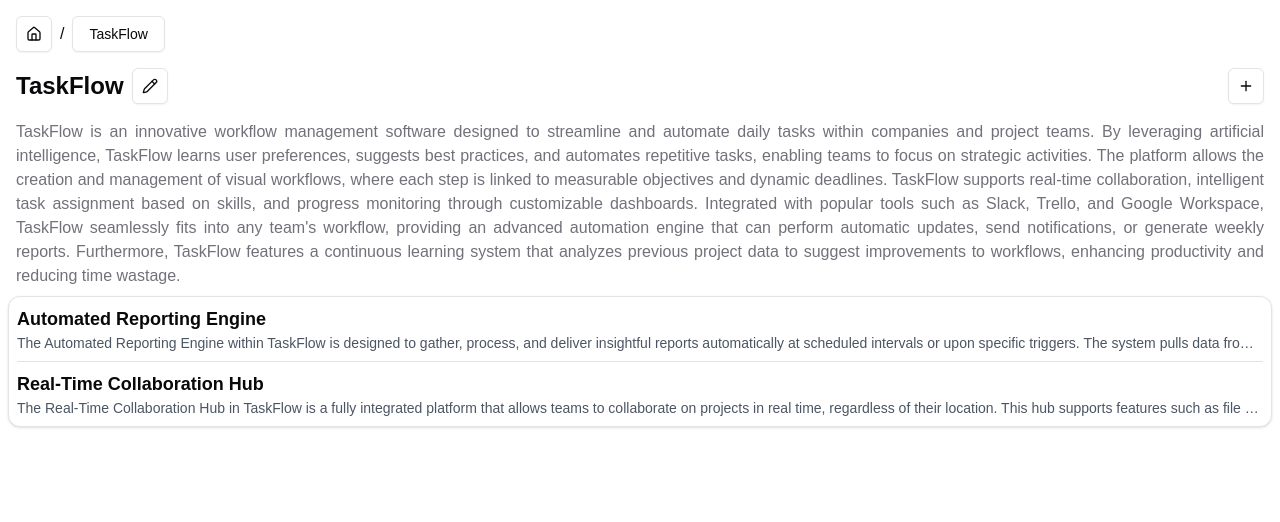
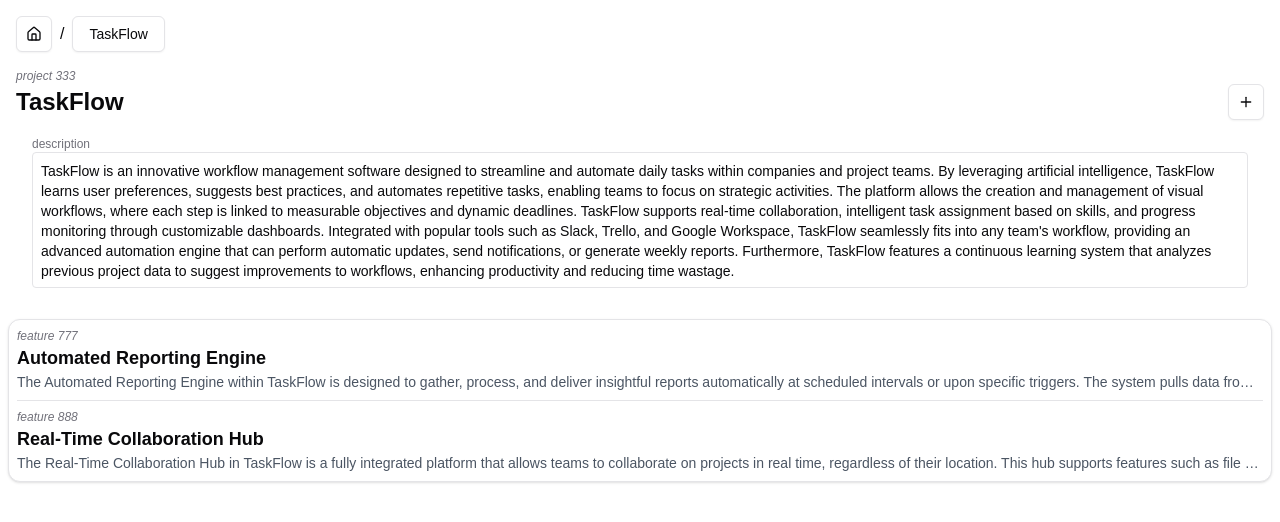
Before and after one commit to cechecco/veda, a Next.js app in the folder veda/: page /dashboard in a window 1280 px wide. Both pictures are taken after a click on the element "TaskFlow". Shown: the top 522 px of the page. Built offline with nearby package versions, Linux system fonts and the light colour scheme.

Commit message:
feature header move desccription in textarea

```diff
--- a/veda/app/dashboard/FeatureCard.tsx
+++ b/veda/app/dashboard/FeatureCard.tsx
@@ -10,6 +10,7 @@
 const FeatureCard: React.FC<FeatureCardProps> = ({ feature, setParentId }) => {
   return (
       <div className="flex-grow overflow-hidden">
+        <p className="text-xs text-muted-foreground italic">{feature.type} {feature.id}</p>
         <h3
           className="text-lg font-semibold truncate hover:underline cursor-pointer"
           onClick={() => setParentId(feature.id)}
--- a/veda/app/dashboard/FeatureHeader.tsx
+++ b/veda/app/dashboard/FeatureHeader.tsx
@@ -1,4 +1,4 @@
-import React from "react";
+import React, { useEffect, useState } from "react";
 import { Button } from "@/components/ui/button";
 import { Pencil, Plus } from "lucide-react";
 import { Feature } from "./actions";
@@ -8,29 +8,51 @@
 }
 
 const FeatureHeader: React.FC<FeatureHeaderProps> = ({ feature }) => {
+    const [description, setDescription] = useState(feature?.description || "");
+
+    const handleDescriptionChange = (e: React.ChangeEvent<HTMLTextAreaElement>) => {
+        setDescription(e.target.value);
+    };
+
+    useEffect(() => {
+        setDescription(feature?.description || "");
+    }, [feature]);
+
     return (
-        <>
-            <div className="p-2 flex justify-between items-center">
+        <div className="p-2">
+            {feature && (
+                <p className="text-xs text-muted-foreground italic">{feature.type} {feature.id}</p>
+            )}
+            <div className="flex justify-between items-center">
                 <div className="flex items-center gap-2">
                     <p className="text-2xl font-bold">
                         {feature ? feature.name : "My company"}
                     </p>
-                    {feature && (
-                        <Button variant="outline" size="icon">
-                            <Pencil className="h-4 w-4" />
-                        </Button>
-                    )}
                 </div>
                 <Button variant="outline" size="icon">
                     <Plus className="h-4 w-4" />
                 </Button>
             </div>
-            <p className="text-muted-foreground p-2 text-justify">
-                {feature
-                    ? feature.description
-                    : "This is your company dashboard. Here you can manage your company projects"}
-            </p>
-        </>
+            <div className="p-4">
+                <p className="text-muted-foreground text-xs">description</p>
+                {feature ? (
+                    <textarea
+                        className="w-full p-2 text-sm border rounded resize-none"
+                        value={description}
+                        onChange={handleDescriptionChange}
+                        style={{ height: 'auto', overflow: 'hidden' }}
+                        ref={(textarea) => {
+                            if (textarea) {
+                                textarea.style.height = 'auto';
+                                textarea.style.height = textarea.scrollHeight + 'px';
+                            }
+                        }}
+                    />
+                ) : (
+                    <p className="text-justify">This is your company dashboard. Here you can manage your company projects</p>
+                )}
+            </div>
+        </div>
     );
 };
 
--- a/veda/app/dashboard/actions.tsx
+++ b/veda/app/dashboard/actions.tsx
@@ -5,6 +5,7 @@
     name: string
     description: string
     parentId: string | null
+    type: "project" | "feature"
 }
 
 const data: Feature[] = [
@@ -12,61 +13,71 @@
         "id": "333",
         "name": "TaskFlow",
         "description": "TaskFlow is an innovative workflow management software designed to streamline and automate daily tasks within companies and project teams. By leveraging artificial intelligence, TaskFlow learns user preferences, suggests best practices, and automates repetitive tasks, enabling teams to focus on strategic activities. The platform allows the creation and management of visual workflows, where each step is linked to measurable objectives and dynamic deadlines. TaskFlow supports real-time collaboration, intelligent task assignment based on skills, and progress monitoring through customizable dashboards. Integrated with popular tools such as Slack, Trello, and Google Workspace, TaskFlow seamlessly fits into any team's workflow, providing an advanced automation engine that can perform automatic updates, send notifications, or generate weekly reports. Furthermore, TaskFlow features a continuous learning system that analyzes previous project data to suggest improvements to workflows, enhancing productivity and reducing time wastage.",
-        "parentId": null
+        "parentId": null,
+        "type": "project"
     },
     {
         "id": "444",
         "name": "Project Manager Pro",
         "description": "Project Manager Pro is a comprehensive project management solution built to handle complex multi-phase projects across different industries. It enables teams to plan, execute, and track project milestones with precision. The software supports detailed Gantt charts, resource allocation, and risk assessment tools. One of the standout features is its seamless integration with third-party software like Jira and Asana, allowing users to import and synchronize existing projects effortlessly. The reporting engine generates in-depth reports with key performance indicators (KPIs) and progress summaries. Designed for large-scale projects, Project Manager Pro simplifies the process of managing teams, budgets, timelines, and deliverables all in one place.",
-        "parentId": null
+        "parentId": null,
+        "type": "project"
     },
     {
         "id": "777",
         "name": "Automated Reporting Engine",
         "description": "The Automated Reporting Engine within TaskFlow is designed to gather, process, and deliver insightful reports automatically at scheduled intervals or upon specific triggers. The system pulls data from various connected platforms and generates tailored reports in multiple formats such as PDF, Excel, and CSV. It supports customizable report templates, enabling teams to focus on the metrics that matter most, whether it's project milestones, team performance, or resource utilization. This feature is powered by an AI-driven engine that analyzes data trends and provides actionable recommendations for future tasks. The flexibility of this engine allows for integration into larger business intelligence tools, making it a valuable asset for data-driven decision-making.",
-        "parentId": "333"
+        "parentId": "333",
+        "type": "feature"
     },
     {
         "id": "888",
         "name": "Real-Time Collaboration Hub",
         "description": "The Real-Time Collaboration Hub in TaskFlow is a fully integrated platform that allows teams to collaborate on projects in real time, regardless of their location. This hub supports features such as file sharing, instant messaging, and task co-editing. With integrated video conferencing and whiteboard functionalities, it creates a virtual workspace that bridges the gap between remote and in-office teams. Additionally, the collaboration hub ensures version control, making it easy to track changes, comment on progress, and revert to previous versions of tasks or documents. The AI assists by suggesting contributors based on their skill sets and past involvement in similar projects, making collaboration not only seamless but also efficient.",
-        "parentId": "333"
+        "parentId": "333",
+        "type": "feature"
     },
     {
         "id": "999",
         "name": "Budget Tracking and Forecasting",
         "description": "Budget Tracking and Forecasting is a key feature in Project Manager Pro that allows teams to monitor their project expenses in real time while also projecting future costs based on current spending patterns. This feature integrates with financial tools like QuickBooks and SAP to pull in actual expense data, providing a clear comparison between projected and actual budgets. Users can set financial milestones, monitor expenditures, and receive alerts when costs approach budget limits. The forecasting engine uses historical data and AI predictions to estimate future expenses, ensuring that projects stay on track and within budget. It also allows stakeholders to create what-if scenarios to simulate different budget outcomes.",
-        "parentId": "444"
+        "parentId": "444",
+        "type": "feature"
     },
     {
         "id": "1001",
         "name": "AI-Driven Cost Optimization",
         "description": "AI-Driven Cost Optimization is an advanced sub-module within Budget Tracking and Forecasting that utilizes machine learning algorithms to identify areas where costs can be reduced without compromising project quality. The system analyzes expense data from multiple projects, comparing performance, timelines, and resources to suggest ways to streamline operations. The AI learns from previous projects and adapts to changing conditions, ensuring that the cost recommendations are always up-to-date. By leveraging predictive analytics, this feature can forecast the financial impact of certain decisions before they are made, offering detailed simulations of cost-saving measures over time.",
-        "parentId": "999"
+        "parentId": "999",
+        "type": "feature"
     },
     {
         "id": "1002",
         "name": "Scenario Analysis and Simulation",
         "description": "Scenario Analysis and Simulation allows project managers to test different financial and operational strategies within the AI-Driven Cost Optimization tool. This feature enables users to create hypothetical situations where different budget allocations, resource levels, or deadlines are adjusted. The AI simulates the potential outcomes of these changes, providing comprehensive reports that include projected timelines, risk levels, and cost implications. By comparing different scenarios, users can make informed decisions about the most effective strategies for reducing costs while maintaining high productivity.",
-        "parentId": "1001"
+        "parentId": "1001",
+        "type": "feature"
     },
     {
         "id": "1003",
         "name": "Deep Learning Analytics",
         "description": "Deep Learning Analytics is a sub-component of the Automated Reporting Engine. It employs neural networks to analyze complex data patterns across multiple projects. This feature goes beyond basic reporting by identifying hidden correlations in project performance metrics, enabling project managers to optimize workflows more effectively. By continuously learning from the data generated by ongoing projects, it adapts over time to provide more accurate predictions and recommendations. Deep Learning Analytics integrates with external data sources, enhancing its capability to make decisions based on broader market or industry trends.",
-        "parentId": "777"
+        "parentId": "777",
+        "type": "feature"
     },
     {
         "id": "1004",
         "name": "Predictive Resource Allocation",
         "description": "Predictive Resource Allocation, part of the Real-Time Collaboration Hub, uses historical data and AI-driven algorithms to predict the optimal allocation of resources across ongoing projects. It considers variables such as team member availability, skills, project deadlines, and current workload to ensure that resources are distributed efficiently. The system also provides real-time adjustments based on changing project conditions, automatically reallocating resources to high-priority tasks as needed. This feature helps prevent over-allocation or underutilization of team members, maximizing productivity while minimizing delays.",
-        "parentId": "888"
+        "parentId": "888",
+        "type": "feature"
     },
     {
         "id": "1005",
         "name": "Dynamic Workforce Management",
         "description": "Dynamic Workforce Management is an advanced tool within Predictive Resource Allocation that provides real-time data on team performance, task completion rates, and workforce availability. It can analyze workload distribution and suggest changes to team compositions or schedules to improve efficiency. This feature integrates with HR systems to pull in employee data, tracking skills, availability, and certifications to ensure that the right person is assigned to the right task. The system automatically detects bottlenecks and reallocates resources to balance workloads across teams.",
-        "parentId": "1004"
+        "parentId": "1004",
+        "type": "feature"
     }
 ]
 
```
